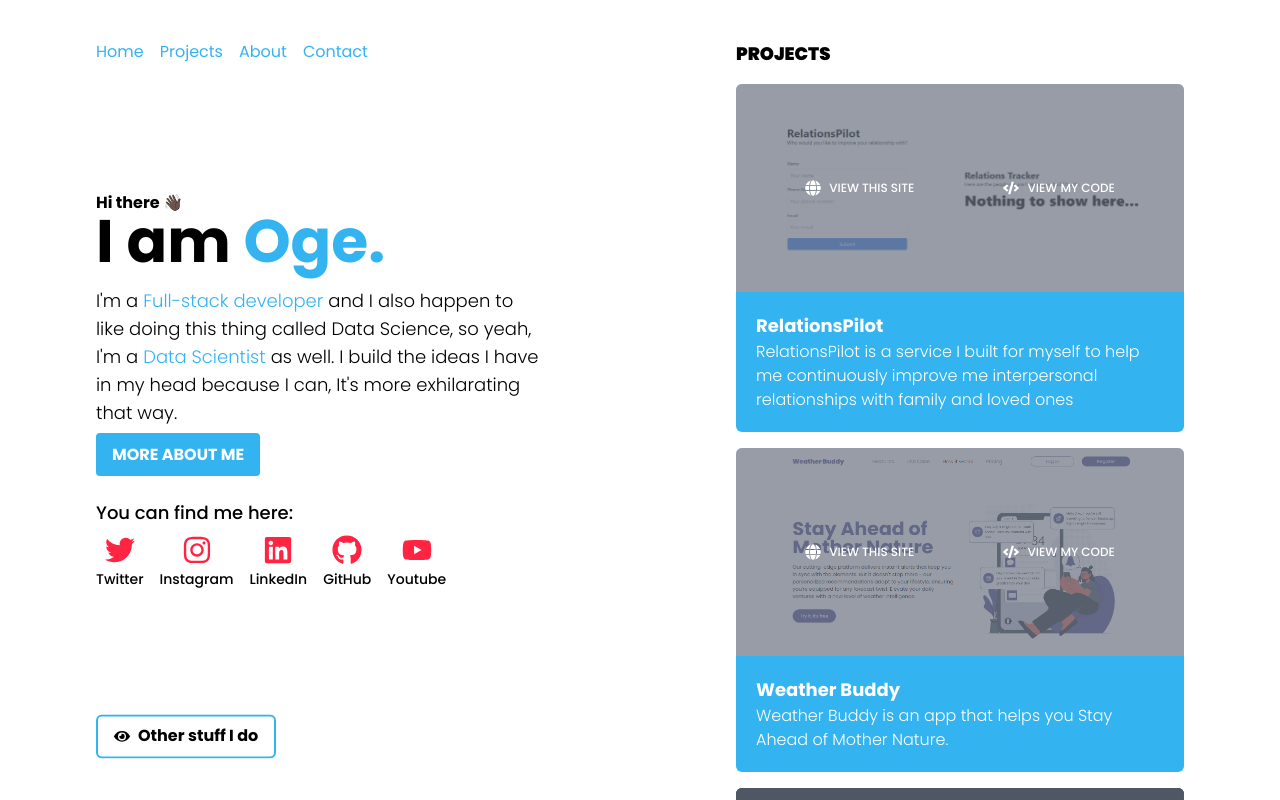
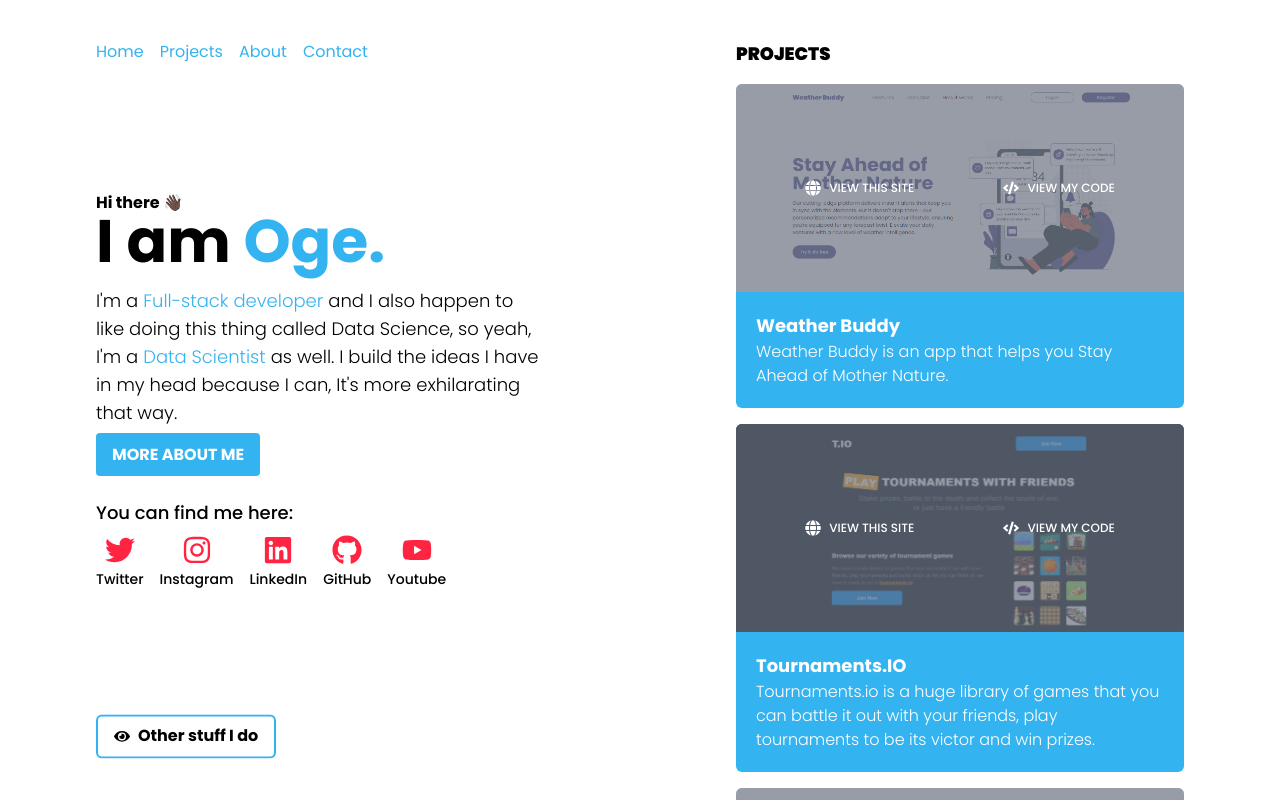
Before and after one commit to codedcontent/portfolio-ogemeph, a Next.js app: page / in a window 1280 px wide. Built offline with nearby package versions, Linux system fonts and the light colour scheme.

Commit message:
Ordered the projects list

```diff
--- a/src/components/pages/projects/Projects.tsx
+++ b/src/components/pages/projects/Projects.tsx
@@ -2,13 +2,6 @@ import ProjectInfo from "./ProjectInfo";
 
 const Projects = () => {
   const myProjects = [
-    {
-      title: "RelationsPilot",
-      desc: "RelationsPilot is a service I built for myself to help me continuously improve me interpersonal relationships with family and loved ones",
-      code: "https://github.com/codedcontent/relations-pilot-frontend",
-      site: "https://relationspilot.netlify.app/",
-      placeholderImg: "/assets/RelationsPilot.png",
-    },
     {
       title: "Weather Buddy",
       desc: "Weather Buddy is an app that helps you Stay Ahead of Mother Nature.",
@@ -22,6 +15,13 @@ const Projects = () => {
       code: "https://github.com/codedcontent/tournaments-io-web-app",
       site: "https://tournaments-io.web.app",
       placeholderImg: "/assets/tournaments-io.png",
+    },
+    {
+      title: "RelationsPilot",
+      desc: "RelationsPilot is a service I built for myself to help me continuously improve me interpersonal relationships with family and loved ones",
+      code: "https://github.com/codedcontent/relations-pilot-frontend",
+      site: "https://relationspilot.netlify.app/",
+      placeholderImg: "/assets/RelationsPilot.png",
     },
     {
       title: "BUQD",
```
